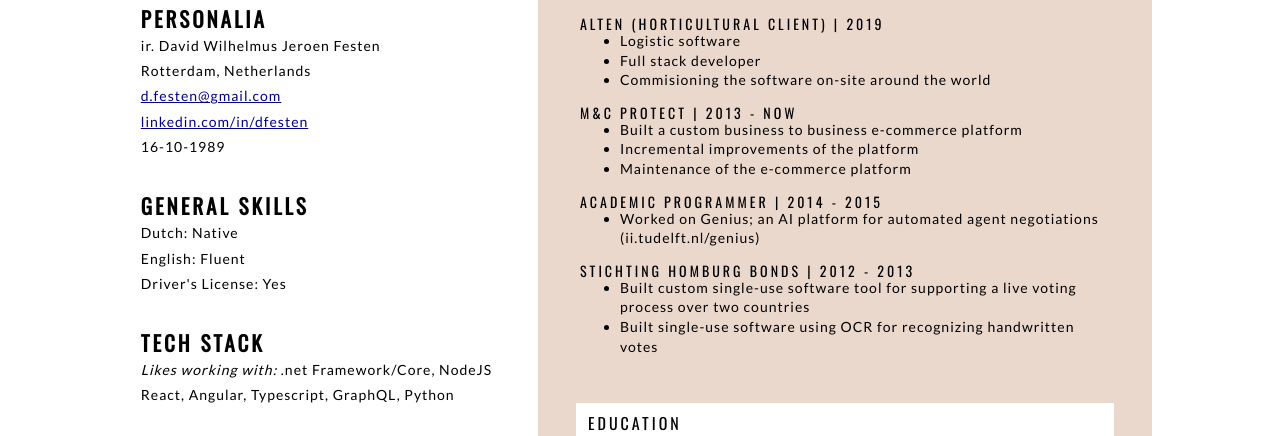
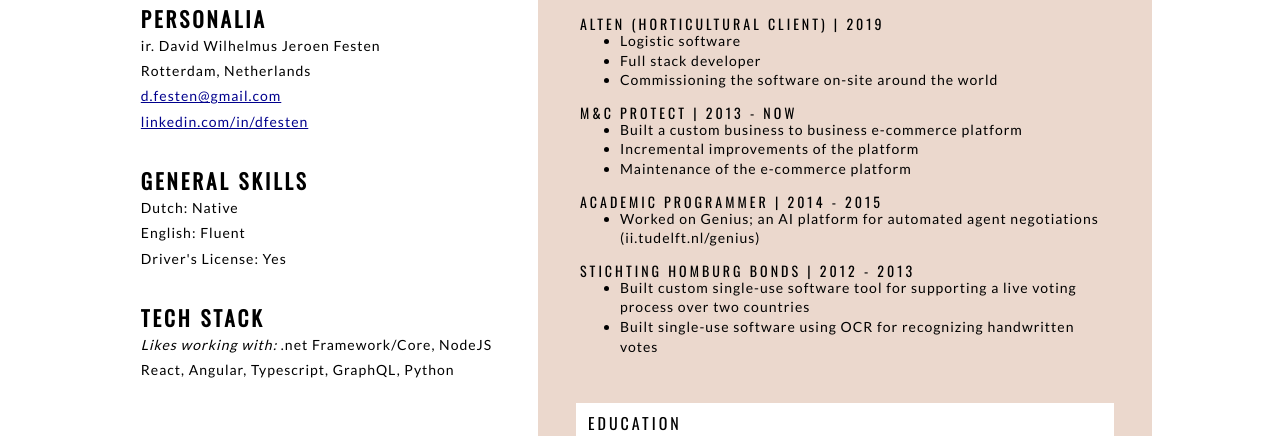
Before and after one commit to festen/festen.github.io, a plain HTML site: page index.html in a window 1280 px wide. Shown: the part 516-952 px from the top of the page. Drawn offline with nearby package versions, Linux system fonts and the light colour scheme.

Commit message:
Removed age

```diff
--- a/index.html
+++ b/index.html
@@ -34,7 +34,6 @@
             <li>Rotterdam, Netherlands</li>
             <li><a href="mailto:d.festen@gmail.com">d.festen@gmail.com</a></li>
             <li><a href="https://linkedin.com/in/dfesten">linkedin.com/in/dfesten</a></li>
-            <li>16-10-1989</li>
         </ul>
     </div>
     <div class="aside-block">
@@ -47,7 +46,7 @@
     </div>
     <div class="aside-block">
         <h2>Tech stack</h2>
-        <ul>
+        <div>
             <em>Likes working with:</em>
             .net Framework/Core,
             NodeJS
@@ -57,7 +56,7 @@
             GraphQL,
             Python
             <br/>
-        </ul>
+        </div>
     </div>
 </aside>
 <article>
@@ -97,7 +96,7 @@
             <ul>
                 <li>Logistic software</li>
                 <li>Full stack developer</li>
-                <li>Commisioning the software on-site around the world</li>
+                <li>Commissioning the software on-site around the world</li>
             </ul>
         </div>
         <div class="work-experience-item">
```
Also changed, not shown: 1 other file.
